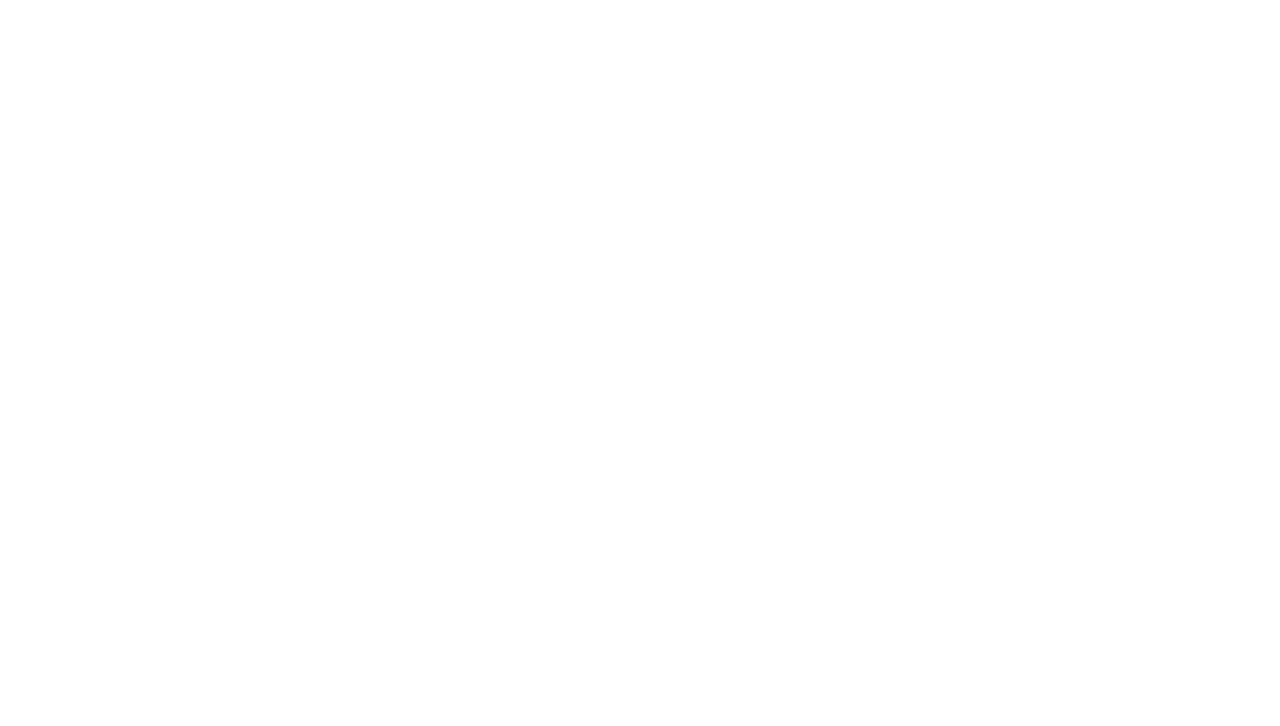
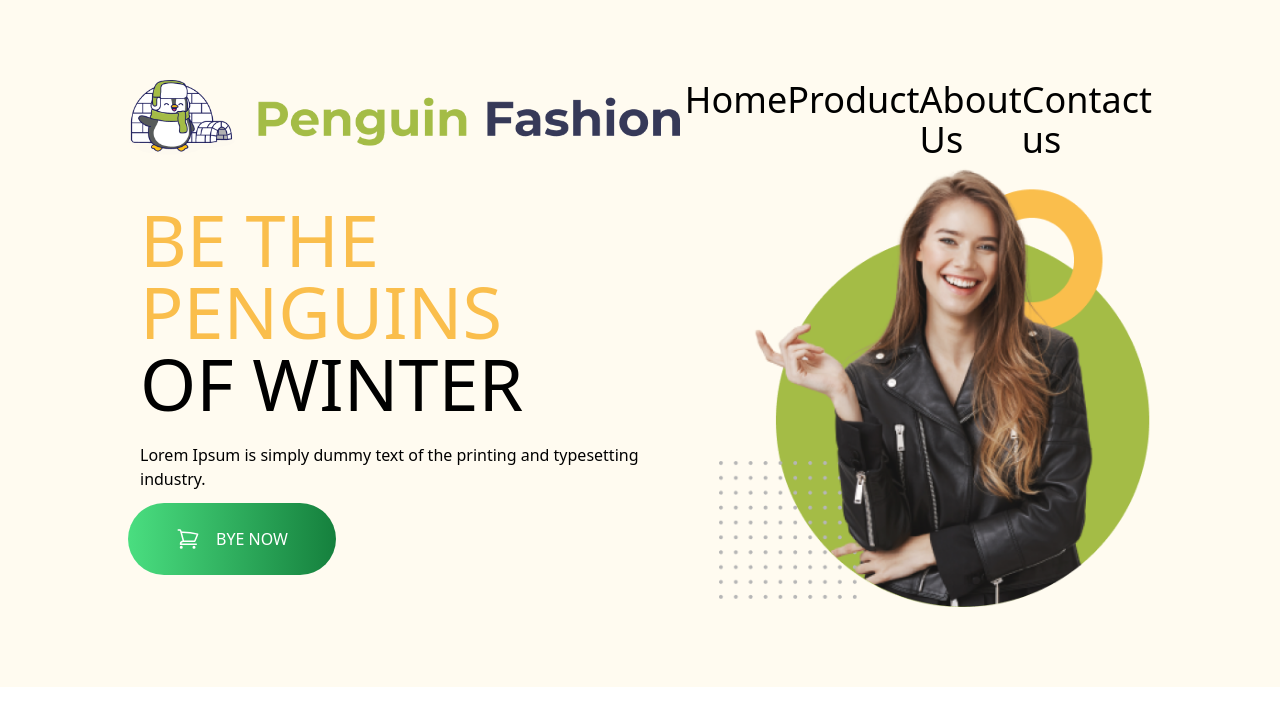
Before and after one commit to phlabib/penguin-fashion, a plain HTML site: page index.html in a window 1280 px wide. Drawn offline with nearby package versions, Linux system fonts and the light colour scheme.

Commit message:
banner section added

```diff
--- a/index.html
+++ b/index.html
@@ -1,24 +1,58 @@
 <!DOCTYPE html>
 <html lang="en">
-<head>
-    <meta charset="UTF-8">
-    <meta name="viewport" content="width=device-width, initial-scale=1.0">
+  <head>
+    <meta charset="UTF-8" />
+    <meta name="viewport" content="width=device-width, initial-scale=1.0" />
     <title>Penguin Fashion</title>
     <script src="https://cdn.tailwindcss.com"></script>
-</head>
-<body>
-    <header>
+    <!-- google fornt : Bebars -->
+    <link rel="preconnect" href="https://fonts.googleapis.com" />
+    <link rel="preconnect" href="https://fonts.gstatic.com" crossorigin />
+    <link
+      href="https://fonts.googleapis.com/css2?family=Bebas+Neue&display=swap"
+      rel="stylesheet"
+    />
+  </head>
 
+  <body>
+    <header class="bg-[#FFFBF0] px-32 py-20 ">
+        <!-- Nav section -->
+        <nav class=" flex justify-between text-4xl ">
+            <div class="">
+                <img src="icons/logo.png" alt="">
+            </div>
+            <div class=" ">
+                <ul class="flex  ">
+                    <li>Home</li>
+                    <li>Product</li>
+                    <li>About Us</li>
+                    <li> Contact us</li>
+                </ul>
+            </div>
+        </nav>
+
+        <!-- Banner Section -->
+
+    <div class="flex justify-between items-center ">
+            <div class="">
+                <h1 class="text-7xl uppercase p-3 "> <span class="text-[#FABE4C]">Be the Penguins</span> <br>
+                    of Winter</h1>
+                    <p class="p-3">Lorem Ipsum is simply dummy text of the printing
+                        and typesetting industry.</p>
+                    <button class=" p-3 flex gap-4 px-12 py-6 rounded-full  bg-gradient-to-r from-green-400 to-green-700 text-white uppercase font-medium "
+                     > <svg xmlns="http://www.w3.org/2000/svg" fill="none" viewBox="0 0 24 24" stroke-width="1.5" stroke="currentColor" class="w-6 h-6">
+                        <path stroke-linecap="round" stroke-linejoin="round" d="M2.25 3h1.386c.51 0 .955.343 1.087.835l.383 1.437M7.5 14.25a3 3 0 00-3 3h15.75m-12.75-3h11.218c1.121-2.3 2.1-4.684 2.924-7.138a60.114 60.114 0 00-16.536-1.84M7.5 14.25L5.106 5.272M6 20.25a.75.75 0 11-1.5 0 .75.75 0 011.5 0zm12.75 0a.75.75 0 11-1.5 0 .75.75 0 011.5 0z" />
+                      </svg>
+                      Bye Now</button>
+            </div>
+            <div>
+                <img src="images/model.png" alt="">
+            </div>
+        </div>
     </header>
 
+    <main></main>
 
-    <main>
-
-    </main>
-
-
-    <footer>
-
-    </footer>
-</body>
+    <footer></footer>
+  </body>
 </html>
```
